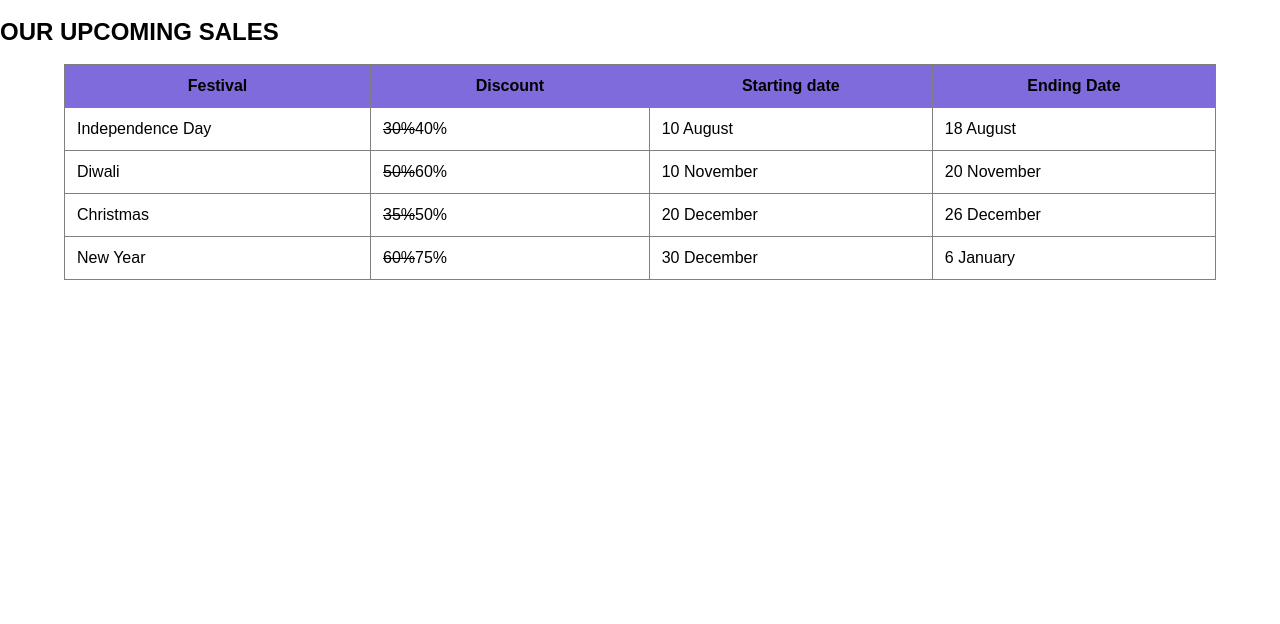
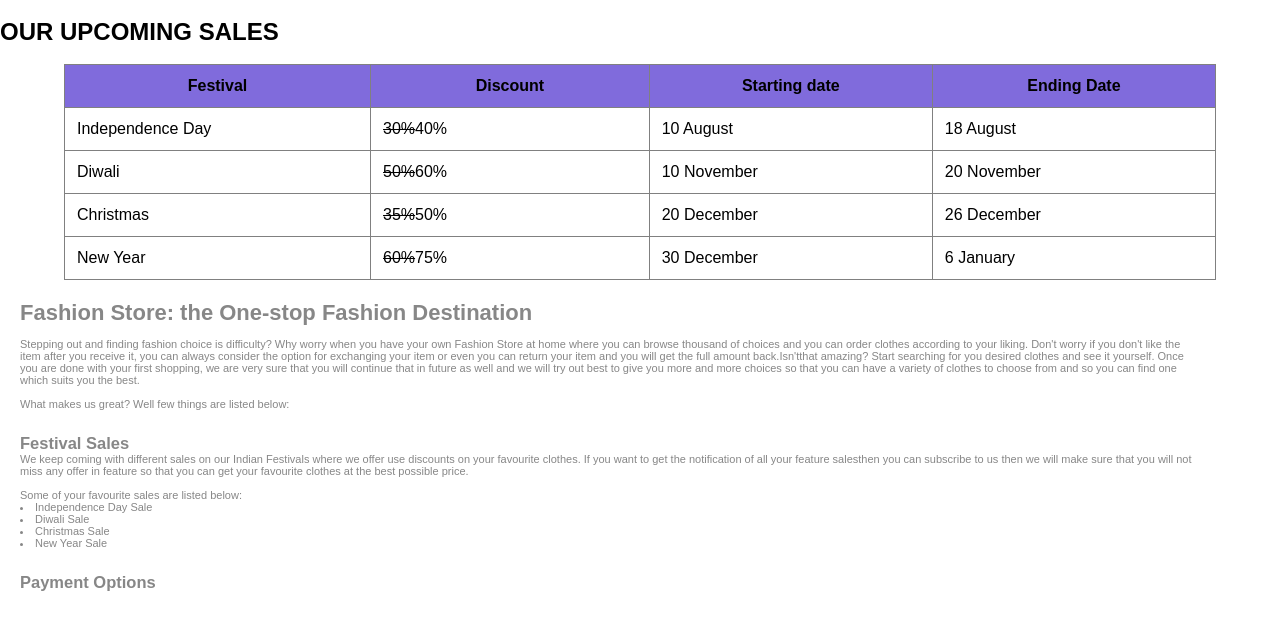
Before and after one commit to SonalTripathi21/FrontEnd_Project-First-Webpage, a plain HTML site: page index.html in a window 1280 px wide. Shown: the part 522-1146 px from the top of the page. Before the commit the page ends 802 px from the top, so only its background shows below. Drawn offline with Linux system fonts and the light colour scheme.

Commit message:
Few more addition

```diff
--- a/index.html
+++ b/index.html
@@ -149,6 +149,35 @@
                 </tbody>
             </table>
         </div>
+        <div class="Information">
+            <h1>
+                Fashion Store: the One-stop Fashion Destination
+            </h1>
+            <br>
+            <p>
+                Stepping out and finding fashion choice is difficulty? Why worry when you have your own Fashion Store at home where you can browse thousand of choices and you can order clothes according to your liking. Don't worry if you don't like the item after you receive it, you can always consider the option for exchanging your item or even you can return your item and you will get the full amount back.Isn'tthat amazing? Start searching for you desired clothes and see it yourself. Once you are done with your first shopping, we are very sure that you will continue that in future as well and we will try out best to give you more and more choices so that you can have a variety of clothes to choose from and so you can find one which suits you the best. <br><br>What makes us great? Well few things are listed below:
+            </p>
+            <br>
+            <br>
+            <h2>Festival Sales</h2>
+            <p>
+                We keep coming with different sales on our Indian Festivals where we offer use discounts on your favourite clothes. If you want to get the notification of all your feature salesthen you can subscribe to us then we will make sure that you will not miss any offer in feature so that you can get your favourite clothes at the best possible price.
+            </p>
+            <br>
+            <p>
+                Some of your favourite sales are listed below:
+            </p>
+            <ul>
+                <li>Independence Day Sale</li>
+                <li>Diwali Sale</li>
+                <li>Christmas Sale</li>
+                <li>New Year Sale</li>
+            </ul>
+            <br>
+            <br>
+            <h2>Payment Options</h2>
+            <br>
+        </div>
     </main>
 </body>
 
```
